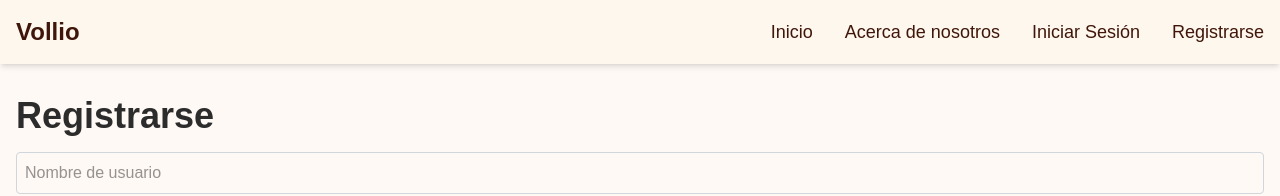
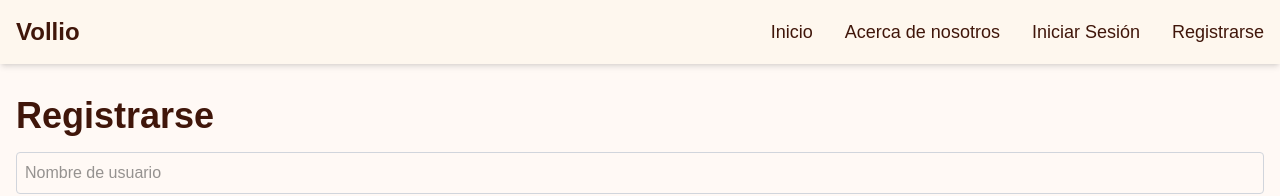
Before and after one commit to ruugii/vollio_front, a Next.js app: page /register in a window 1280 px wide. Shown: the top 196 px of the page. Built offline with nearby package versions, Linux system fonts and the light colour scheme.

Commit message:
feat: replace h1 tag with H1_component in RegisterPage for consistency

```diff
--- a/src/app/register/page.tsx
+++ b/src/app/register/page.tsx
@@ -1,9 +1,12 @@
 import RegisterForm from "../components/RegisterForm";
+import H1_component from "../Text/H1_component";
 
 export default function RegisterPage() {
   return (
     <main className="container mx-auto h-full px-4 py-8">
-      <h1 className="text-4xl font-bold mb-4">Registrarse</h1>
+      <H1_component className="mb-4">
+        Registrarse
+      </H1_component>
       <RegisterForm />
     </main>
   )
```
